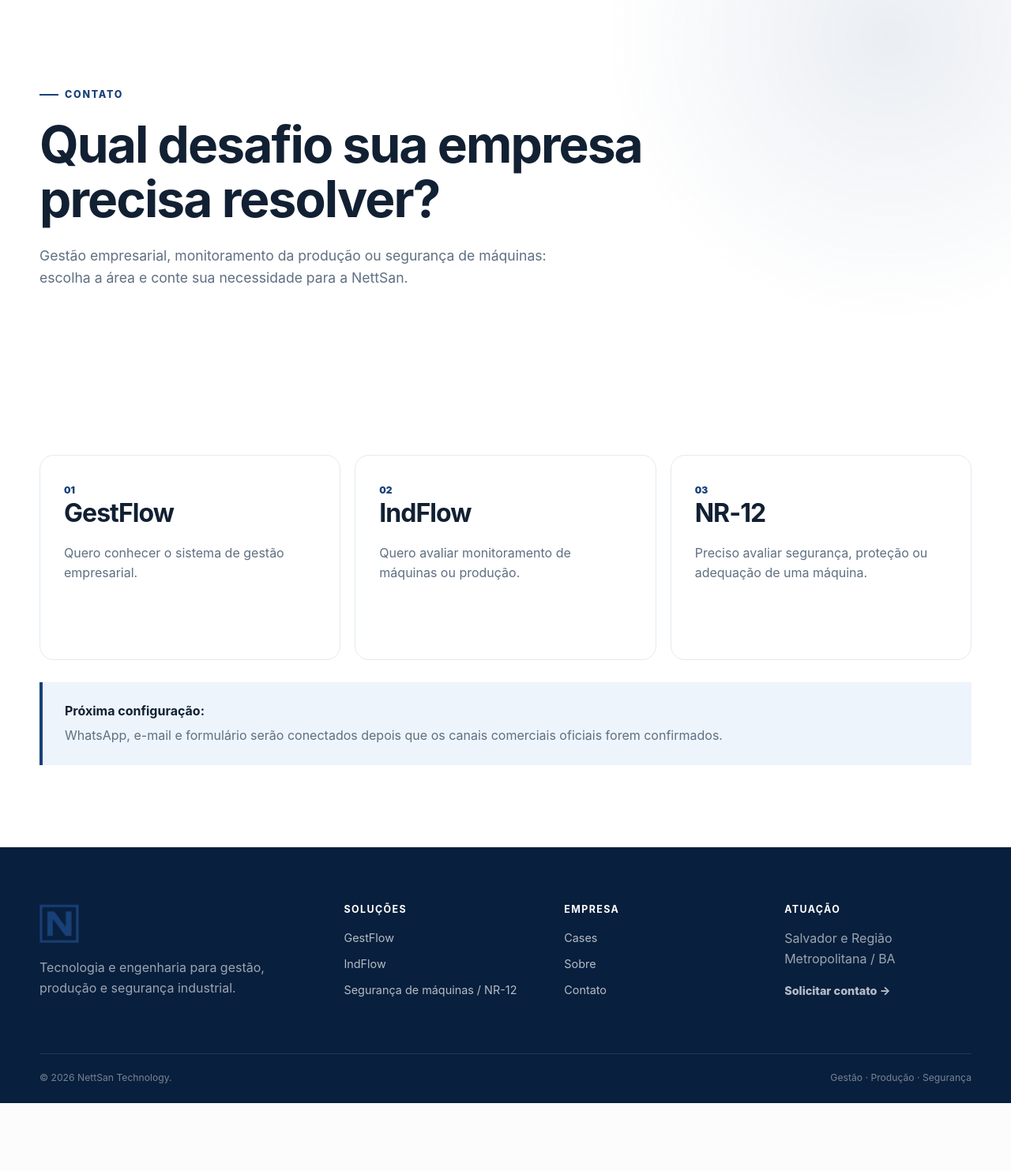
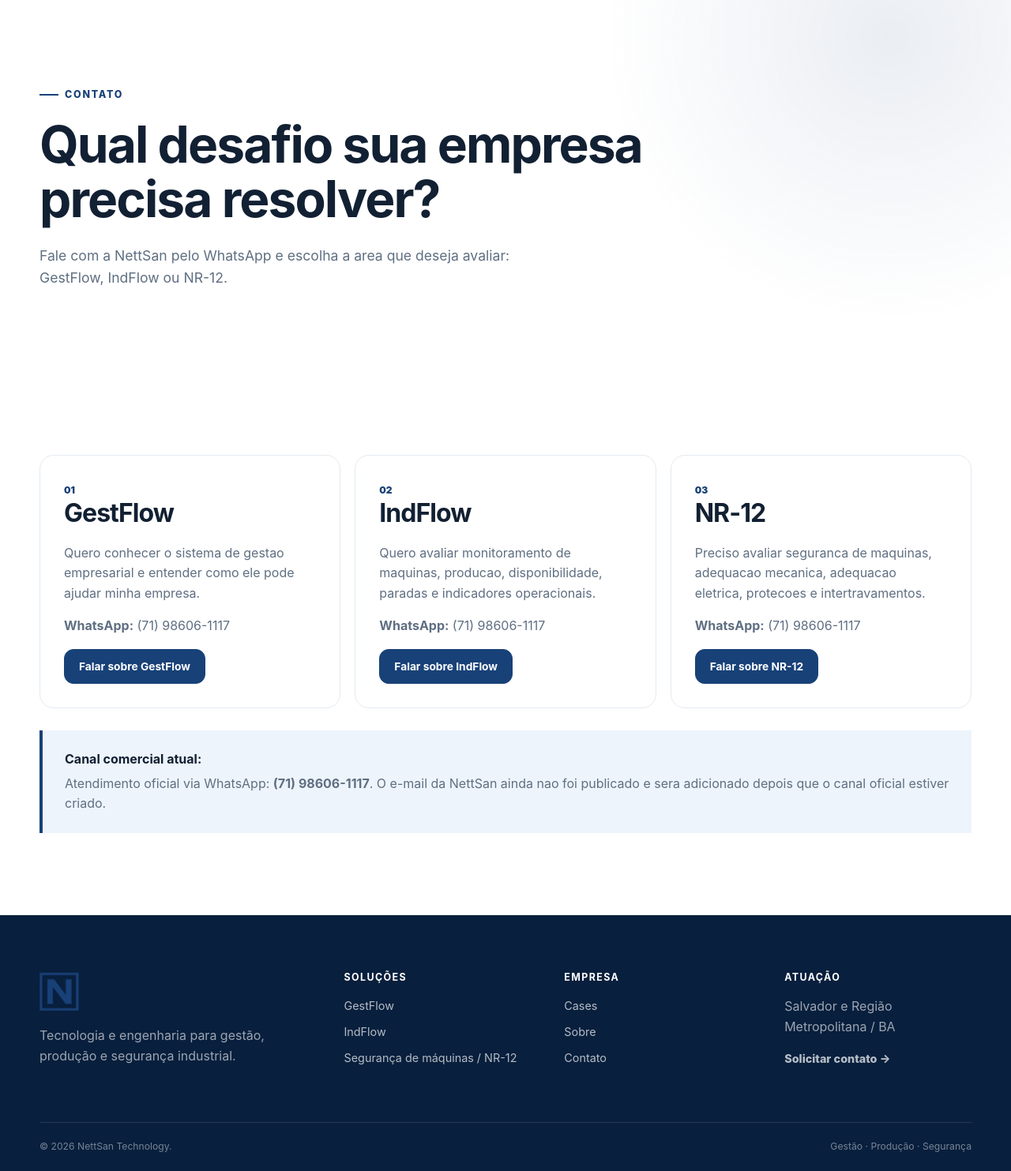
Before and after one commit to NettoSantana/NETTSAN_PORTAL, a Flask app: page /contato in a window 1280 px wide. Shown: the part 80-1563 px from the top of the page at 79% size. Before the commit the page ends 1477 px from the top, so only its background shows below. Run offline with Flask 3, Linux system fonts and the light colour scheme.

Commit message:
feat: adiciona whatsapp comercial na pagina de contato

```diff
--- a/templates/contato.html
+++ b/templates/contato.html
@@ -1,17 +1,17 @@
 <!-- CAMINHO COMPLETO: C:\Users\vlula\OneDrive\Área de Trabalho\Projetos Backup\NETTSAN_PORTAL\templates\contato.html -->
-<!-- DATA E HORA DO ULTIMO RECODE: 2026-08-10 11:10 -03:00 -->
-<!-- MOTIVO DA ALTERACAO: Criar a pagina inicial de conversao e contato do portal NettSan sem publicar dados de contato ainda nao confirmados. -->
+<!-- DATA E HORA DO ULTIMO RECODE: 2026-08-11 17:55 -03:00 -->
+<!-- MOTIVO DA ALTERACAO: Publicar o WhatsApp comercial oficial da NettSan com mensagens prontas por solucao e manter o e-mail fora da pagina ate a criacao do canal oficial. -->
 {% extends "base.html" %}
 
 {% block title %}Contato | NettSan Technology{% endblock %}
-{% block meta_description %}Entre em contato com a NettSan para conversar sobre GestFlow, IndFlow, monitoramento industrial ou segurança de máquinas / NR-12.{% endblock %}
+{% block meta_description %}Entre em contato com a NettSan para conversar sobre GestFlow, IndFlow, monitoramento industrial ou seguranca de maquinas / NR-12.{% endblock %}
 
 {% block content %}
 <section class="page-hero section page-hero-compact">
     <div class="container">
         <span class="eyebrow">Contato</span>
         <h1>Qual desafio sua empresa precisa resolver?</h1>
-        <p>Gestão empresarial, monitoramento da produção ou segurança de máquinas: escolha a área e conte sua necessidade para a NettSan.</p>
+        <p>Fale com a NettSan pelo WhatsApp e escolha a area que deseja avaliar: GestFlow, IndFlow ou NR-12.</p>
     </div>
 </section>
 
@@ -20,22 +20,28 @@
         <article>
             <span class="solution-number">01</span>
             <h2>GestFlow</h2>
-            <p>Quero conhecer o sistema de gestão empresarial.</p>
+            <p>Quero conhecer o sistema de gestao empresarial e entender como ele pode ajudar minha empresa.</p>
+            <p><strong>WhatsApp:</strong> (71) 98606-1117</p>
+            <a class="button button-small" href="https://wa.me/5571986061117?text=Ola%2C%20quero%20conhecer%20o%20GestFlow." target="_blank" rel="noopener noreferrer">Falar sobre GestFlow</a>
         </article>
         <article>
             <span class="solution-number">02</span>
             <h2>IndFlow</h2>
-            <p>Quero avaliar monitoramento de máquinas ou produção.</p>
+            <p>Quero avaliar monitoramento de maquinas, producao, disponibilidade, paradas e indicadores operacionais.</p>
+            <p><strong>WhatsApp:</strong> (71) 98606-1117</p>
+            <a class="button button-small" href="https://wa.me/5571986061117?text=Ola%2C%20quero%20saber%20mais%20sobre%20o%20IndFlow." target="_blank" rel="noopener noreferrer">Falar sobre IndFlow</a>
         </article>
         <article>
             <span class="solution-number">03</span>
             <h2>NR-12</h2>
-            <p>Preciso avaliar segurança, proteção ou adequação de uma máquina.</p>
+            <p>Preciso avaliar seguranca de maquinas, adequacao mecanica, adequacao eletrica, protecoes e intertravamentos.</p>
+            <p><strong>WhatsApp:</strong> (71) 98606-1117</p>
+            <a class="button button-small" href="https://wa.me/5571986061117?text=Ola%2C%20preciso%20avaliar%20uma%20maquina%20para%20adequacao%20NR-12." target="_blank" rel="noopener noreferrer">Falar sobre NR-12</a>
         </article>
     </div>
     <div class="container contact-note">
-        <strong>Próxima configuração:</strong>
-        <p>WhatsApp, e-mail e formulário serão conectados depois que os canais comerciais oficiais forem confirmados.</p>
+        <strong>Canal comercial atual:</strong>
+        <p>Atendimento oficial via WhatsApp: <strong>(71) 98606-1117</strong>. O e-mail da NettSan ainda nao foi publicado e sera adicionado depois que o canal oficial estiver criado.</p>
     </div>
 </section>
 {% endblock %}
```
